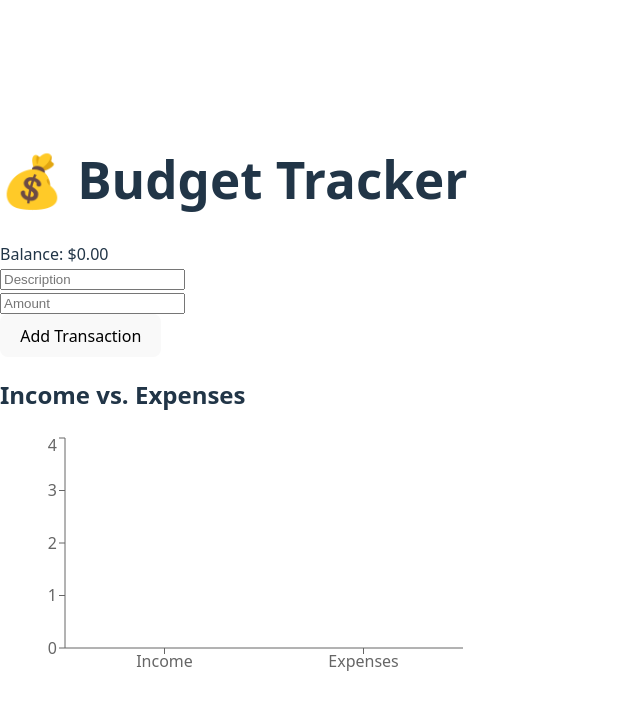
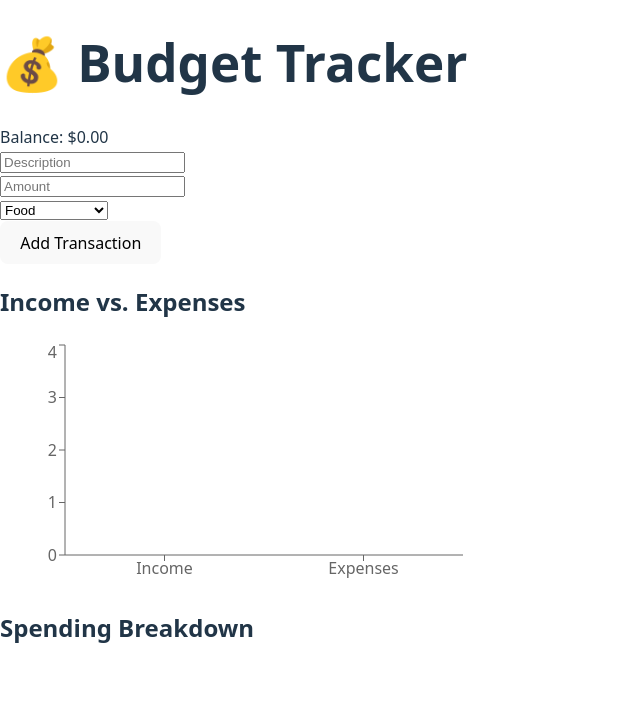
Before and after one commit to AakashPartha/budget-tracker, a React (Vite) app: page / in a window 1280 px wide. Shown: the top 710 px of the page, without its empty margins (0-640 px from the left). Built offline with nearby package versions, Linux system fonts and the light colour scheme.

Commit message:
Added transaction categories and pie chart

```diff
--- a/src/App.jsx
+++ b/src/App.jsx
@@ -1,14 +1,18 @@
 import { useState, useEffect } from "react";
 import { motion } from "framer-motion";
 import { FaTrash } from "react-icons/fa";
-import Chart from "./Chart"; // Import the chart component
+import Chart from "./Chart";
+import PieChartComponent from "./PieChart"; // Import Pie Chart component
 
 export default function App() {
+  const categories = ["Food", "Rent", "Entertainment", "Transportation", "Other"];
+
   const [transactions, setTransactions] = useState(() => {
     return JSON.parse(localStorage.getItem("transactions")) || [];
   });
   const [description, setDescription] = useState("");
   const [amount, setAmount] = useState("");
+  const [category, setCategory] = useState(categories[0]);
 
   useEffect(() => {
     localStorage.setItem("transactions", JSON.stringify(transactions));
@@ -21,11 +25,13 @@ export default function App() {
       id: Date.now(),
       description,
       amount: parseFloat(amount),
+      category,
     };
 
     setTransactions([...transactions, newTransaction]);
     setDescription("");
     setAmount("");
+    setCategory(categories[0]);
   };
 
   const deleteTransaction = (id) => {
@@ -71,6 +77,20 @@ export default function App() {
           />
         </div>
 
+        <div className="mb-4">
+          <select
+            className="w-full p-3 rounded bg-gray-700 border border-gray-600 focus:outline-none text-white"
+            value={category}
+            onChange={(e) => setCategory(e.target.value)}
+          >
+            {categories.map((cat) => (
+              <option key={cat} value={cat}>
+                {cat}
+              </option>
+            ))}
+          </select>
+        </div>
+
         <button
           onClick={addTransaction}
           className="w-full p-3 bg-green-500 rounded hover:bg-green-600 transition duration-200"
@@ -92,7 +112,7 @@ export default function App() {
               animate={{ y: 0, opacity: 1 }}
               transition={{ duration: 0.3 }}
             >
-              <span>{t.description}</span>
+              <span>{t.description} ({t.category})</span>
               <span className={t.amount >= 0 ? "text-green-400" : "text-red-400"}>
                 ${t.amount.toFixed(2)}
               </span>
@@ -106,8 +126,11 @@ export default function App() {
           ))}
         </motion.ul>
 
-        {/* Add the Chart Below Transactions */}
+        {/* Add the Income vs. Expenses Chart */}
         <Chart transactions={transactions} />
+
+        {/* Add the Pie Chart */}
+        <PieChartComponent transactions={transactions} />
       </div>
     </div>
   );
--- /dev/null
+++ b/src/PieChart.jsx
@@ -0,0 +1,42 @@
+import { PieChart, Pie, Tooltip, Cell, ResponsiveContainer } from "recharts";
+
+const COLORS = ["#FF6384", "#36A2EB", "#FFCE56", "#4CAF50", "#FF9F40"];
+
+export default function PieChartComponent({ transactions }) {
+  const categoryTotals = transactions.reduce((acc, t) => {
+    if (t.amount < 0) {
+      acc[t.category] = (acc[t.category] || 0) + Math.abs(t.amount);
+    }
+    return acc;
+  }, {});
+
+  const data = Object.keys(categoryTotals).map((category, index) => ({
+    name: category,
+    value: categoryTotals[category],
+    color: COLORS[index % COLORS.length],
+  }));
+
+  return (
+    <div className="bg-gray-800 p-4 rounded-lg mt-4">
+      <h2 className="text-lg font-bold text-center mb-2">Spending Breakdown</h2>
+      <ResponsiveContainer width="100%" height={250}>
+        <PieChart>
+          <Pie
+            data={data}
+            cx="50%"
+            cy="50%"
+            outerRadius={80}
+            fill="#8884d8"
+            dataKey="value"
+            label
+          >
+            {data.map((entry, index) => (
+              <Cell key={`cell-${index}`} fill={entry.color} />
+            ))}
+          </Pie>
+          <Tooltip />
+        </PieChart>
+      </ResponsiveContainer>
+    </div>
+  );
+}
```
